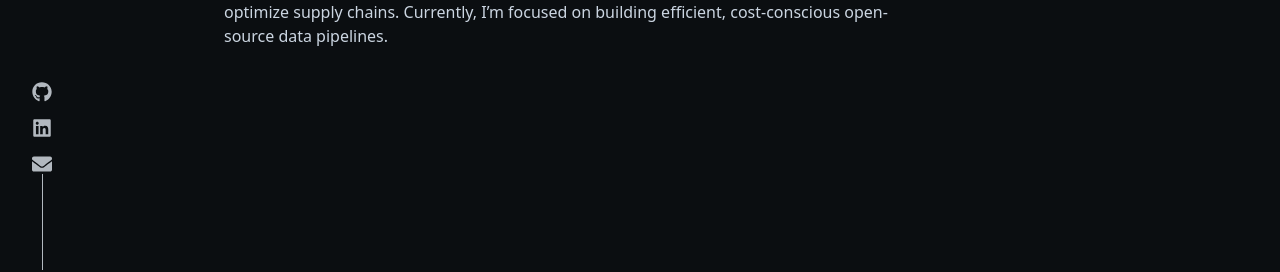
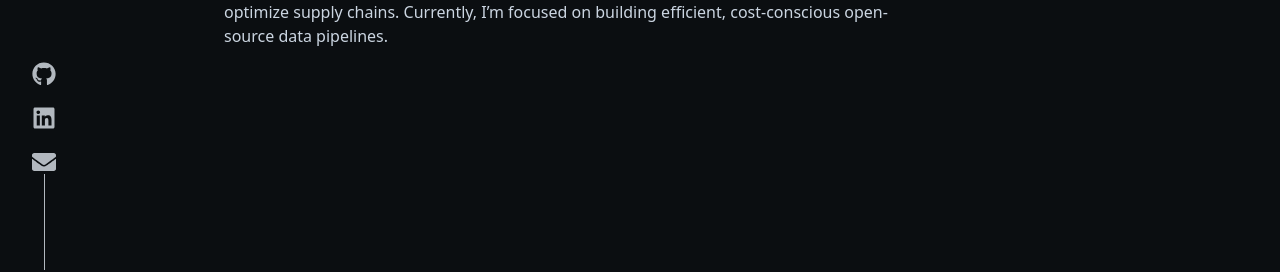
Before and after one commit to tycerch/portfolio, a Next.js app: page / in a window 1280 px wide. Shown: the part 530-802 px from the top of the page. Built offline with nearby package versions, Linux system fonts and the light colour scheme.

Commit message:
feat: enhance SocialLinks component with improved spacing and larger link icons

```diff
--- a/app/components/SocialLinks.tsx
+++ b/app/components/SocialLinks.tsx
@@ -16,14 +16,14 @@ export default function SocialLinks() {
 
   return (
     <aside className="hidden md:flex flex-col items-center fixed bottom-0 left-8 z-50">
-      <ul className="flex flex-col space-y-4 after:content-[''] after:w-[1px] after:h-24 after:bg-foreground after:mx-auto">
+      <ul className="flex flex-col space-y-5 after:content-[''] after:w-[1px] after:h-24 after:bg-foreground after:mx-auto">
         {links.map((link, idx) => (
           <li key={idx}>
             <Link
               href={link.url}
               target="_blank"
               rel="noreferrer"
-              className="text-xl text-foreground hover:text-highlight transition-colors"
+              className="text-2xl text-foreground hover:text-highlight transition-colors"
             >
               {link.icon}
             </Link>
```
